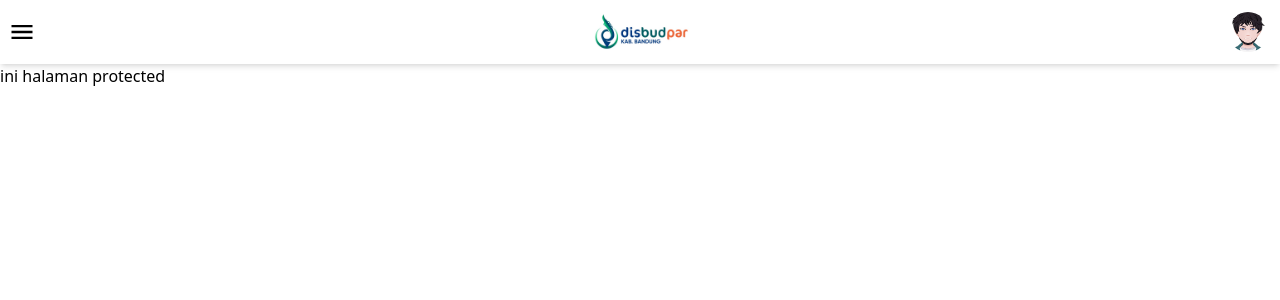
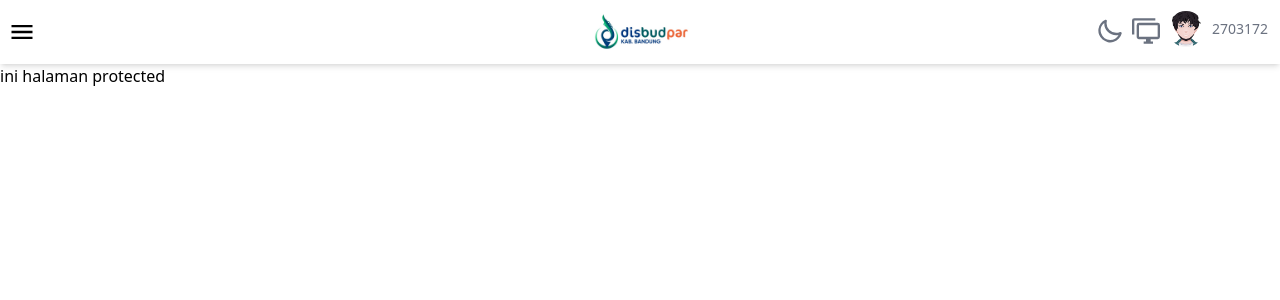
Before and after one commit to oktapascal/nuxt-baraya, a Nuxt app: page /dashboard in a window 1280 px wide. Shown: the top 300 px of the page. Built offline with nearby package versions, Linux system fonts and the light colour scheme; no server answers; what @sidebase/nuxt-parse would draw is missing.

Commit message:
update dynamic navbar content

```diff
--- /dev/null
+++ b/components/Icon/MonitorMultiple.vue
@@ -0,0 +1,21 @@
+<script setup>
+const props = defineProps({
+    className: {
+        type: String,
+        required: true
+    },
+    title: {
+        type: String,
+        default: 'Monito Multiple'
+    }
+})
+</script>
+
+<template>
+    <svg :class="props.className" xmlns="http://www.w3.org/2000/svg" preserveAspectRatio="xMidYMid meet"
+        viewBox="0 0 24 24">
+        <title>{{ props.title }}</title>
+        <path fill="currentColor"
+            d="M22 17V7H6v10h16m0-12a2 2 0 0 1 2 2v10a2 2 0 0 1-2 2h-6v2h2v2h-8v-2h2v-2H6c-1.11 0-2-.89-2-2V7a2 2 0 0 1 2-2h16M2 3v12H0V3a2 2 0 0 1 2-2h18v2H2Z" />
+    </svg>
+</template>
--- a/layouts/private.vue
+++ b/layouts/private.vue
@@ -59,13 +59,40 @@ watch(checked, () => {
             <img alt="logo" src="/images/logo.jpeg" class="h-10" />
         </div>
         <div class="navbar-end">
-            <button class="btn btn-circle border-0">
+            <button class="btn btn-circle border-0" v-if="breakpointStore.checkIsMobile">
                 <div class="avatar">
                     <div class="w-10 rounded-full">
                         <img alt="avatar" src="/images/avatars/avatar.png" />
                     </div>
                 </div>
             </button>
+            <div class="flex flex-row" v-else>
+                <div class="flex-none px-1">
+                    <label class="swap swap-rotate mt-1.5">
+                        <input type="checkbox" v-model="checked" />
+                        <IconSun className="swap-on fill-current w-7 h-7 text-gray-500 dark:text-white" />
+                        <IconMoon className="swap-off fill-current w-7 h-7 text-gray-500 dark:text-white" />
+                    </label>
+                </div>
+                <div class="flex-1 px-1 cursor-pointer">
+                    <div class="mt-1.5">
+                        <IconMonitorMultiple className="fill-current w-7 h-7 text-gray-500 dark:text-white"
+                            title="New Tab" />
+                    </div>
+                </div>
+                <div class="flex-1 flex flex-row rounded-full cursor-pointer hover:bg-gray-100  dark:hover:bg-gray-600">
+                    <div class="flex-none px-1">
+                        <div class="avatar">
+                            <div class="w-9 rounded-full">
+                                <img alt="avatar" src="/images/avatars/avatar.png" />
+                            </div>
+                        </div>
+                    </div>
+                    <div class="flex-1 px-1">
+                        <h6 class="text-gray-500 text-sm text-center mt-2 dark:text-white">2703172</h6>
+                    </div>
+                </div>
+            </div>
         </div>
     </Navbar>
     <main>
```
